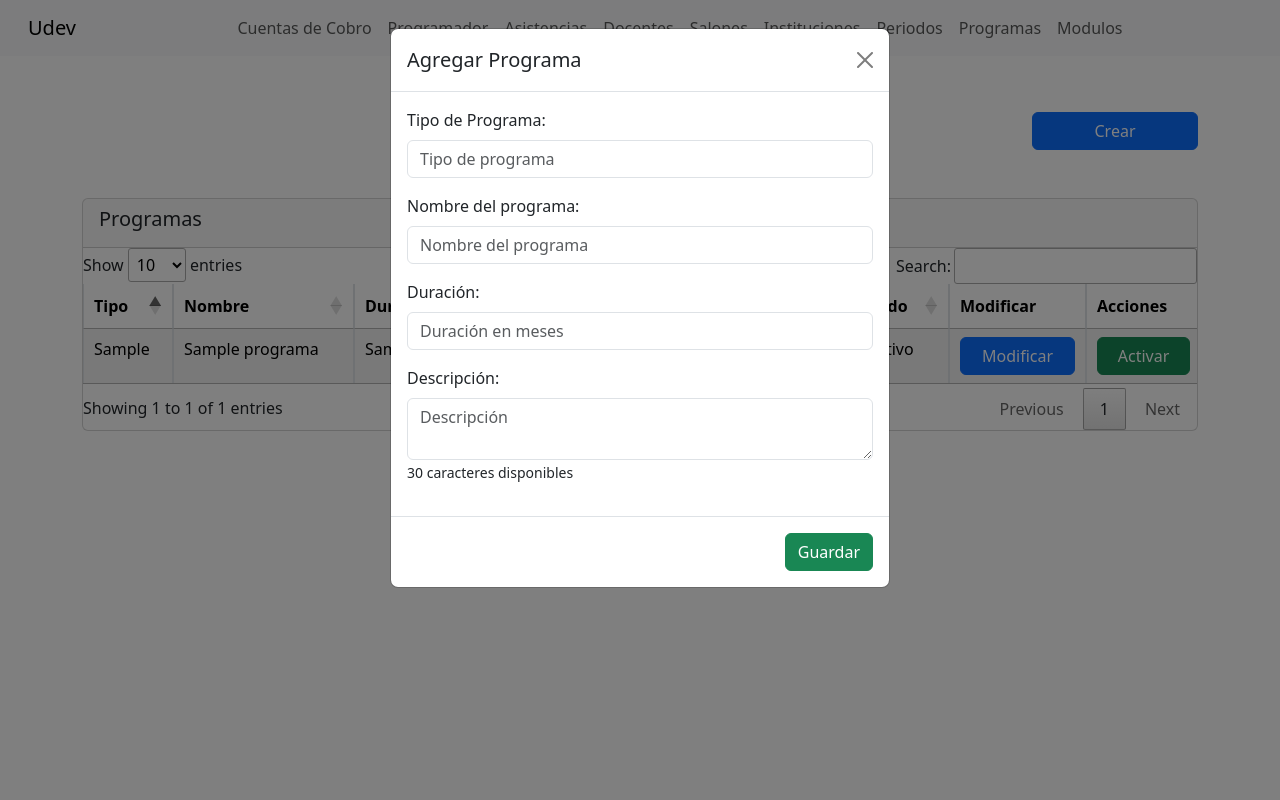
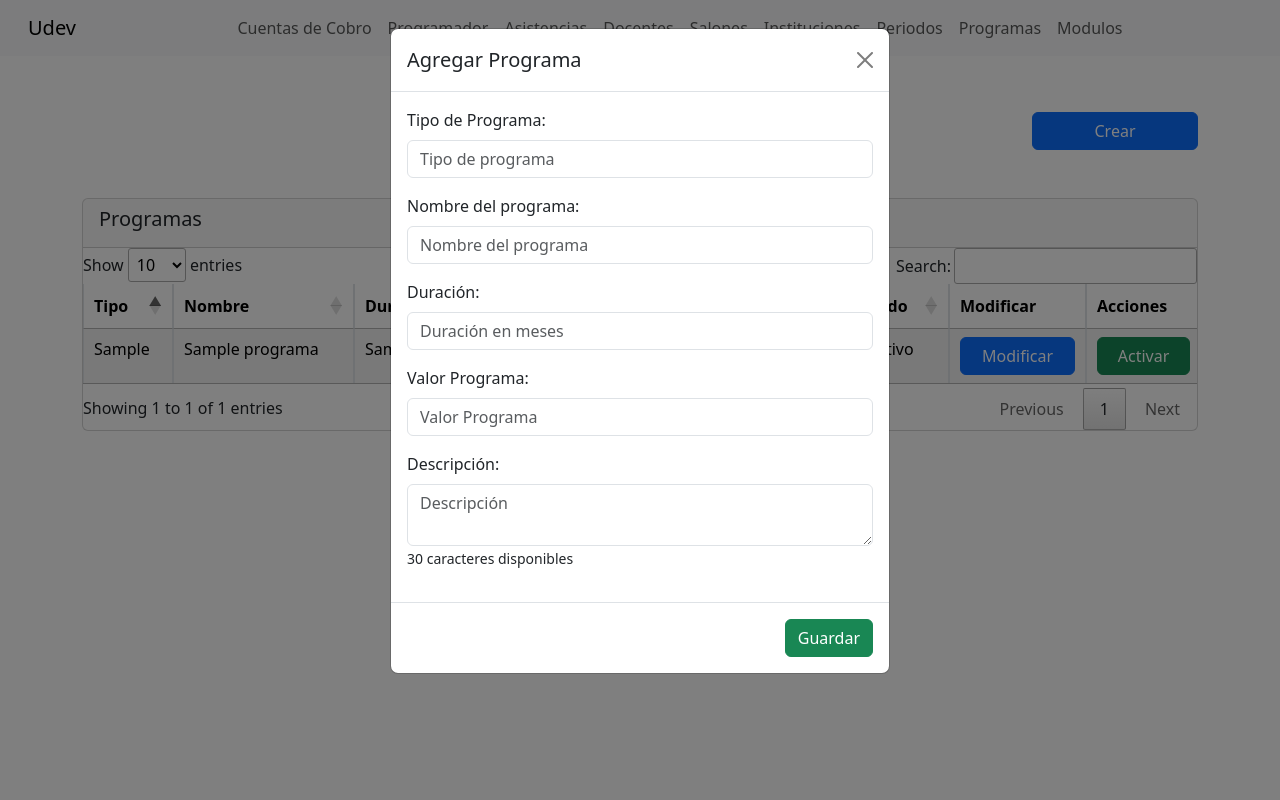
Before and after one commit to Sebiant/Udev, a PHP site: page /programas/Programas-Vista.php in a window 1280 px wide, after a click on "Crear". Run offline with PHP 8.4, Linux system fonts and the light colour scheme; tables that the repository leaves empty or names only in its code hold one stand-in row (values such as "Sample post"); a stand-in replaces the project's code that opens the database connection; some libraries are stand-ins or nearby versions.

Commit message:
en los modales crear y modificar se le agregó un campo 'valor programa', también se solucionó error en la busqueda

```diff
--- a/programas/Programas-Controlador.php
+++ b/programas/Programas-Controlador.php
@@ -7,11 +7,12 @@ switch ($accion) {
     case 'crear':
         $tipo = $_POST['tipo'] ?? '';
         $nombre = $_POST['nombre'] ?? '';
-        $duracion_meses = $_POST['duracion_mes'] ?? '';
+        $duracion_meses = $_POST['duracion_meses'] ?? '';
+        $valor_total_programa = $_POST['valor_total_programa'] ?? '';
         $descripcion = $_POST['descripcion'] ?? '';
 
-        $sql = "INSERT INTO programas (tipo, nombre, duracion_meses, descripcion)
-                VALUES ('$tipo', '$nombre', '$duracion_meses', '$descripcion')";
+        $sql = "INSERT INTO programas (tipo, nombre, duracion_meses, valor_total_programa,descripcion)
+                VALUES ('$tipo', '$nombre', '$duracion_meses', '$valor_total_programa','$descripcion')";
 
         echo ($conn->query($sql) === TRUE)
             ? "Nuevo registro creado exitosamente."
@@ -27,11 +28,12 @@ switch ($accion) {
         $id_programa = $_POST['id_programa'];
         $tipo = $_POST['tipo'] ?? null;
         $nombre = $_POST['nombre'] ?? null;
-        $duracion_mes = $_POST['duracion_mes'] ?? null;
+        $duracion_meses = $_POST['duracion_meses'] ?? null;
+        $valor_total_programa = $_POST['valor_total_programa'] ?? null;
         $descripcion = isset($_POST['descripcion']) && $_POST['descripcion'] !== '' ? $_POST['descripcion'] : null;
         $estado = $_POST['estado'] ?? null;
 
-        if (is_null($tipo) && is_null($nombre) && is_null($duracion_mes)&& is_null($descripcion) && is_null($estado)) {
+        if (is_null($tipo) && is_null($nombre) && is_null($duracion_meses) && is_null($valor_total_programa) && is_null($descripcion) && is_null($estado)) {
             echo json_encode(["success" => false, "message" => "No se han enviado datos para actualizar."]);
             break;
         }
@@ -52,12 +54,13 @@ switch ($accion) {
                             tipo = IFNULL(?, tipo),
                             nombre = IFNULL(?, nombre),
                             duracion_meses = IFNULL(?, duracion_meses),
+                            valor_total_programa = IFNULL(?, valor_total_programa),
                             descripcion = IFNULL(?, descripcion),
                             estado = IFNULL(?, estado)
                             WHERE id_programa = ?";
 
             $stmt_update = $conn->prepare($sql_update);
-            $stmt_update->bind_param('ssisii', $tipo, $nombre, $duracion_mes, $descripcion, $estado, $id_programa);
+            $stmt_update->bind_param('ssissii', $tipo, $nombre, $duracion_mes, $valor_total_programa, $descripcion, $estado, $id_programa);
 
             echo ($stmt_update->execute())
                 ? json_encode(["success" => true, "message" => "Registro actualizado exitosamente."])
@@ -102,51 +105,62 @@ switch ($accion) {
     $searchValue = $_POST['search']['value'] ?? '';
 
     $sql = "SELECT *, CONCAT('$', FORMAT(valor_total_programa, 2, 'de_DE')) AS valor_total_formateado
-        FROM programas
-        ORDER BY estado DESC";
-
+            FROM programas WHERE 1=1"; // WHERE 1=1 permite concatenar condiciones sin errores
 
     if (!empty($searchValue)) {
-            $sql .= " WHERE tipo LIKE '%$searchValue%'
+        $sql .= " AND (tipo LIKE '%$searchValue%'
                     OR nombre LIKE '%$searchValue%'
+                    OR duracion_meses LIKE '%$searchValue%'  /* Comillas invertidas en duración */
                     OR descripcion LIKE '%$searchValue%'
-                      OR estado LIKE '%$searchValue%'";
+                    OR estado LIKE '%$searchValue%')";
     }
 
+    // Agregamos ORDER BY correctamente
+    $sql .= " ORDER BY estado DESC";
+
+    // Aplicamos paginación
+    $sql .= " LIMIT $start, $length";
+
+    // Ejecutamos la consulta principal
+    $result = $conn->query($sql);
+    if (!$result) {
+        echo json_encode(['error' => 'Error en la consulta: ' . $conn->error]);
+        exit;
+    }
+
+    // Contamos el total de registros sin filtro
     $totalQuery = "SELECT COUNT(*) as total FROM programas";
     $totalResult = $conn->query($totalQuery);
-        $totalData = $totalResult->fetch_assoc()['total'];
+    $totalData = $totalResult ? $totalResult->fetch_assoc()['total'] : 0;
 
+    // Contamos el total de registros filtrados
     $filteredQuery = "SELECT COUNT(*) as total FROM programas WHERE 1=1";
     if (!empty($searchValue)) {
         $filteredQuery .= " AND (tipo LIKE '%$searchValue%'
                             OR nombre LIKE '%$searchValue%'
+                            OR duracion_meses LIKE '%$searchValue%'
                             OR descripcion LIKE '%$searchValue%'
                             OR estado LIKE '%$searchValue%')";
     }
+
     $filteredResult = $conn->query($filteredQuery);
-        $totalFiltered = $filteredResult->fetch_assoc()['total'];
+    $totalFiltered = $filteredResult ? $filteredResult->fetch_assoc()['total'] : 0;
 
-        $sql .= " LIMIT $start, $length";
-        $result = $conn->query($sql);
-
-        if ($result === false) {
-            echo json_encode(['error' => 'Error en la consulta: ' . $conn->error]);
-            break;
-        }
-
+    // Formateamos los datos para la respuesta JSON
     $data = [];
     while ($row = $result->fetch_assoc()) {
         $row['estado'] = ($row['estado'] == 1) ? "Activo" : "Inactivo";
         $data[] = $row;
     }
 
+    // Respuesta JSON para DataTables
     echo json_encode([
         'draw' => $draw,
         'recordsTotal' => $totalData,
         'recordsFiltered' => $totalFiltered,
         'data' => $data
     ]);
+
         break;
 }
 
--- a/programas/Programas-Vista.php
+++ b/programas/Programas-Vista.php
@@ -71,6 +71,10 @@ include_once '../componentes/header.php';
                         <input type="number" name="duracion_mes" id="duracion_mes" class="form-control" placeholder="Duración en meses">
                     </div>
                     <div class="mb-3">
+                        <label for="valor_total_programa" class="form-label">Valor Programa:</label>
+                        <input type="text" name="valor_total_programa" id="valor_total_programa" class="form-control" placeholder="Valor Programa">
+                    </div>
+                    <div class="mb-3">
                         <label for="descripcion_crear" class="form-label">Descripción:</label>
                         <textarea name="descripcion" id="descripcion" maxlength="30" class="form-control" placeholder="Descripción"></textarea>
                         <small id="contadorCrear" class="contador-texto">30 caracteres disponibles</small>
@@ -109,6 +113,10 @@ include_once '../componentes/header.php';
                         <input type="number" name="duracion_mes" id="duracion_mes_edit" class="form-control" placeholder="Duración en meses">
                     </div>
                     <div class="form-group">
+                        <label for="valor_total_programa" class="form-label">Valor Programa:</label>
+                        <input type="text" name="valor_total_programa" class="form-control" placeholder="Valor Programa">
+                    </div>
+                    <div class="form-group">
                         <label for="descripcion_edit" class="form-label">Descripción:</label>
                         <textarea name="descripcion" id="descripcion_edit" maxlength="30" class="form-control" placeholder="Descripción"></textarea>
                         <small id="contadorEditar" class="contador-texto">30 caracteres disponibles</small>
@@ -125,7 +133,7 @@ include_once '../componentes/header.php';
 <?php
 include_once '../componentes/footer.php';
 ?>
-<script src="js/Consultas-Programas.js"></script>
+<script src="js/Validation-Programas.js"></script>
 <script src="js/Datatable-Programas.js"></script>
 <script>
    function crearPrograma() {
@@ -145,7 +153,7 @@ include_once '../componentes/footer.php';
             contentType: false,
             success: function(response) {
                 console.log('Respuesta del servidor:', response);
-                location.reload();
+                //location.reload();
             },
             error: function(xhr, status, error) {
                 console.error('Error:', error);
@@ -170,7 +178,7 @@ function editarPrograma() {
             contentType: false,
             success: function(response) {
                 console.log('Respuesta del servidor:', response);
-                location.reload();
+                //location.reload();
             },
             error: function(xhr, status, error) {
                 console.error('Error:', error);
--- a/programas/js/Datatable-Programas.js
+++ b/programas/js/Datatable-Programas.js
@@ -85,6 +85,7 @@ $(document).ready(function () {
                     $('#editForm [name="tipo"]').val(programa.tipo);
                     $('#editForm [name="nombre"]').val(programa.nombre);
                     $('#editForm [name="duracion_mes"]').val(programa.duracion_meses);
+                    $('#editForm [name="valor_total_programa"]').val(programa.valor_total_programa);
                     $('#editForm [name="descripcion"]').val(programa.descripcion);
                     $('#editModal').modal('show');
 
--- a/programas/js/Consultas-Programas.js
+++ b/programas/js/Validation-Programas.js
@@ -14,10 +14,9 @@ jQuery(document).ready(function($) {
                 number: true,
                 min: 1
             },
-            cant_modulos: {
+            valor_total_programa: {
                 required: true,
-                number: true,
-                min: 1
+                digits: true,
             },
             descripcion: {
                 required: true,
@@ -38,10 +37,9 @@ jQuery(document).ready(function($) {
                 number: "Debe ser un número válido.",
                 min: "Debe ser mayor a 0."
             },
-            cant_modulos: {
-                required: "Por favor, ingresa la cantidad.",
-                number: "Debe ser un número válido.",
-                min: "Debe ser mayor a 0."
+            valor_total_programa: {
+                required: "Por favor, ingresa el valor del programa.",
+                digits: "Solo se permiten números."
             },
             descripcion: {
                 required: "Por favor, ingresa una descripción.",
@@ -70,10 +68,9 @@ jQuery(document).ready(function($) {
                 number: true,
                 min: 1
             },
-            cant_modulos: {
+            valor_total_programa: {
                 required: true,
-                number: true,
-                min: 1
+                digits: true,
             },
             descripcion: {
                 required: true,
@@ -94,10 +91,9 @@ jQuery(document).ready(function($) {
                 number: "Debe ser un número válido.",
                 min: "Debe ser mayor a 0."
             },
-            cant_modulos: {
-                required: "Por favor, ingresa la cantidad.",
-                number: "Debe ser un número válido.",
-                min: "Debe ser mayor a 0."
+            valor_total_programa: {
+                required: "Por favor, ingresa el valor del programa.",
+                digits: "Solo se permiten números."
             },
             descripcion: {
                 required: "Por favor, ingresa una descripción.",
```
Lines whose indentation alone changed are shown as unchanged.
